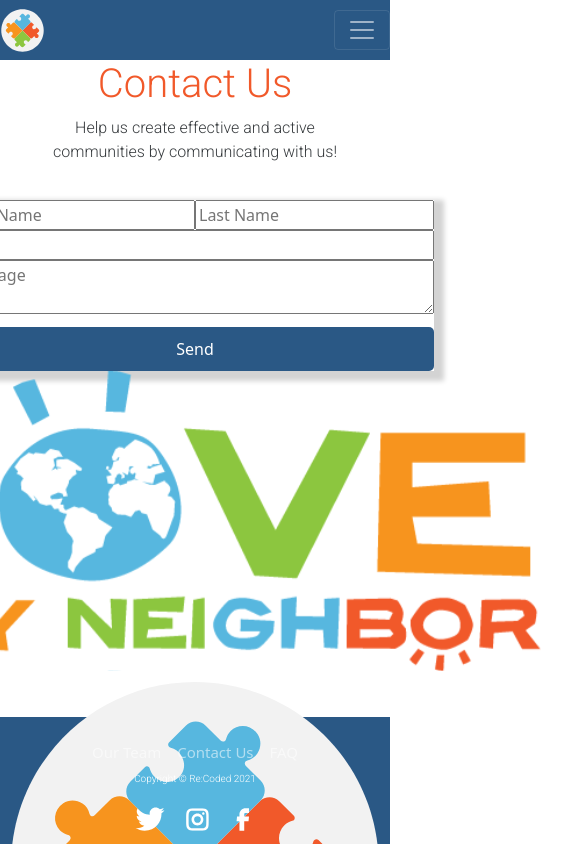
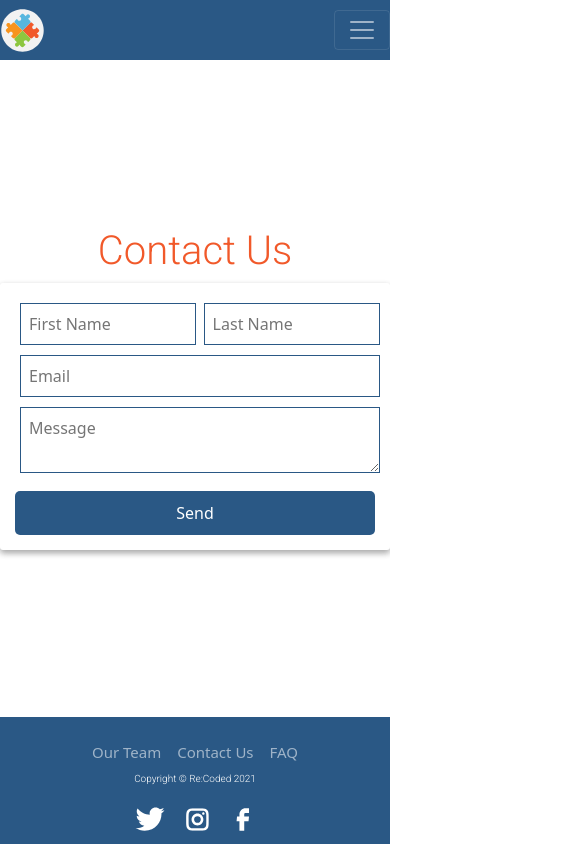
Before and after one commit to ReCoded-Org/capstone-turkey-love-thy-neighbour, a React (Create React App) app: page /contact-us in a window 390 px wide. Shown: the top 844 px of the page, 584 px wide, since content can reach past the window. Built offline with nearby package versions, Linux system fonts and the light colour scheme; no server answers.

Commit message:
Make it responsive and not have a scroll

```diff
--- a/src/containers/ContactUs/index.jsx
+++ b/src/containers/ContactUs/index.jsx
@@ -5,7 +5,7 @@ import { Container, Row, Col } from "react-bootstrap";
 import * as Yup from "yup";
 import { useFormik } from "formik";
 
-import { useDispatch, useSelector } from "react-redux";
+import { useDispatch } from "react-redux";
 import { firestore } from "../../firebaseConfig";
 
 import EmailSentModal from "../../components/EmailSentModal";
@@ -28,16 +28,16 @@ function ContactUs() {
       first_name: Yup.string()
         .min(2, "Mininum 2 characters")
         .max(15, "Maximum 15 characters")
-        .required("Required!"),
+        .required("Required"),
       last_name: Yup.string()
         .min(2, "Mininum 2 characters")
         .max(15, "Maximum 15 characters")
-        .required("Required!"),
-      email: Yup.string().email("Invalid email format").required("Required!"),
+        .required("Required"),
+      email: Yup.string().email("Invalid email format").required("Required"),
       user_message: Yup.string()
         .min(2, "Mininum 10 characters")
         .max(15, "Maximum 500 characters")
-        .required("Required!"),
+        .required("Required"),
     }),
     onSubmit: (values) => {
       firestore
@@ -54,13 +54,14 @@ function ContactUs() {
 
   return (
     <section className="contact-us-section container-fluid">
-      <Container className="contactus-content-container">
-        <Row className="contactus-content-row ">
+      <Container className="contactus-content-container h-100 d-flex align-items-center">
+        <Row className="contactus-content-row w-100">
           <Col
             xs={12}
             sm={12}
-            md={6}
-            className="d-flex flex-column justify-content-center align-items-center"
+            md={12}
+            lg={6}
+            className="d-flex flex-column justify-content-center align-items-center order-last order-sm-last order-md-last order-lg-first"
           >
             <h1>Contact Us</h1>
             <p>
@@ -68,8 +69,8 @@ function ContactUs() {
               with us!
             </p>
             <form className="d-flex flex-column" onSubmit={formik.handleSubmit}>
-              <div className="d-flex">
-                <div>
+              <div className="d-flex justify-content-between">
+                <div className="d-flex flex-column">
                   <input
                     type="text"
                     name="first_name"
@@ -81,7 +82,8 @@ function ContactUs() {
                     <div className="error-msg">{formik.errors.first_name}</div>
                   )}
                 </div>
-                <div>
+
+                <div className="d-flex flex-column">
                   <input
                     type="text"
                     name="last_name"
@@ -94,6 +96,7 @@ function ContactUs() {
                   )}
                 </div>
               </div>
+
               <input
                 type="email"
                 name="email"
@@ -113,6 +116,7 @@ function ContactUs() {
               {formik.errors.user_message && formik.touched.user_message && (
                 <div className="error-msg">{formik.errors.user_message}</div>
               )}
+
               <ContactUsSendButton>Send</ContactUsSendButton>
             </form>
           </Col>
@@ -120,7 +124,8 @@ function ContactUs() {
           <Col
             xs={12}
             sm={12}
-            md={6}
+            md={12}
+            lg={6}
             className="d-flex flex-column justify-content-center align-items-center"
           >
             <LTNText />
--- a/src/containers/ContactUs/index.scss
+++ b/src/containers/ContactUs/index.scss
@@ -26,10 +26,32 @@ section.contact-us-section {
         p {
           color: $black;
           text-align: center;
-          padding: 0px 50px 20px 50px;
+
+          @media screen and (max-width: 767px) {
+            display: none;
+          }
         }
+
         form {
-          box-shadow: 5px 5px 5px 5px lightgray;
+          width: 100%;
+          box-shadow: rgba(0, 0, 0, 0.16) 0px 3px 6px,
+            rgba(0, 0, 0, 0.23) 0px 3px 6px;
+          border-radius: 3px;
+          padding: 15px;
+
+          input,
+          textarea {
+            width: 100%;
+            padding: 8px !important;
+            border: 1px solid $dark-blue;
+            margin: 5px;
+          }
+
+          & > div {
+            & > div {
+              width: 49%;
+            }
+          }
 
           .error-msg {
             font-size: 12px;
@@ -42,6 +64,21 @@ section.contact-us-section {
       }
 
       & > div:last-child {
+        svg {
+          @media screen and (max-width: 991px) {
+            display: none;
+          }
+        }
+
+        svg:first-child {
+          @media screen and (min-width: 992px) {
+            width: 440px;
+          }
+        }
+        svg:last-child {
+          width: 100px;
+          height: 100px;
+        }
       }
     }
   }
```
